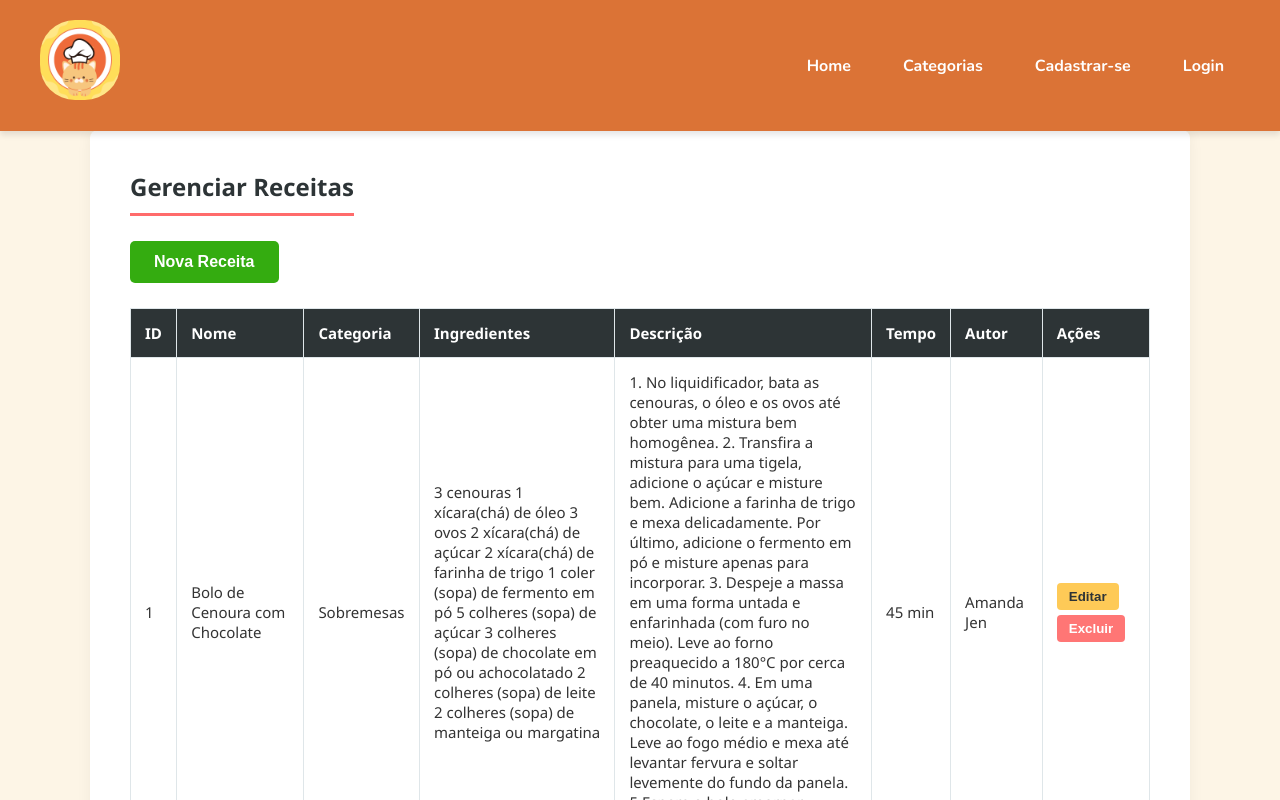
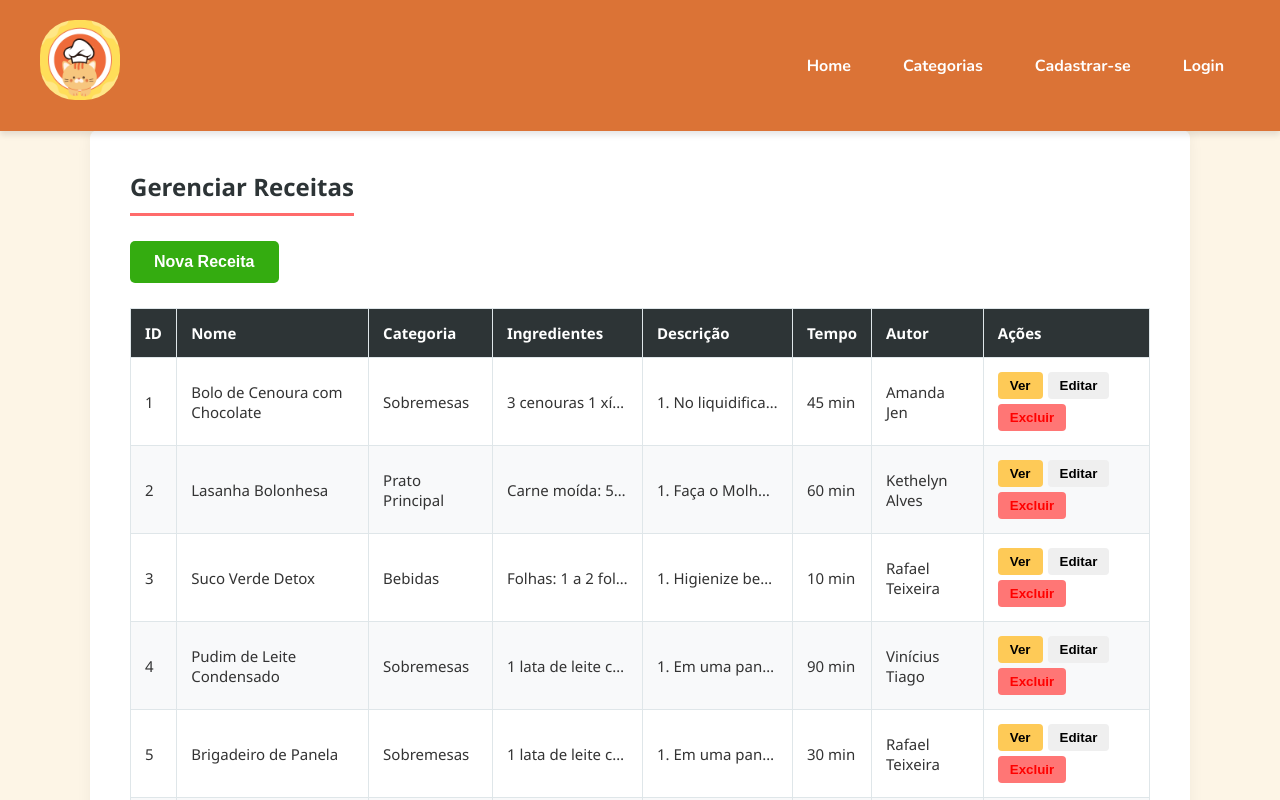
Before and after one commit to rafaeltpaulino/projeto-final-SPODWE2, a React (Create React App) app in the folder tudodebom/: page /tabela_receitas in a window 1280 px wide. Shown: the top 800 px of the page. Built offline with nearby package versions, Linux system fonts and the light colour scheme.

Commit message:
Update TabelaReceitas.js

```diff
--- a/tudodebom/src/components/TabelaReceitas.js
+++ b/tudodebom/src/components/TabelaReceitas.js
@@ -1,4 +1,5 @@
 import React, { useState } from "react";
+import { useNavigate } from 'react-router-dom';
 
 const TabelaReceitas = (props) => {
   const [novaReceita, setNovaReceita] = useState({
@@ -13,9 +14,7 @@ const TabelaReceitas = (props) => {
   });
 
   const [exibirFormulario, setExibirFormulario] = useState(false);
-
   const [edicao, setEdicao] = useState(false);
-
   const resetarFormulario = () => {
     setEdicao(false);
     setNovaReceita({
@@ -27,7 +26,7 @@ const TabelaReceitas = (props) => {
       tempo: null,
       autor: '',
       imagem: ''
-    })
+    });
     setExibirFormulario(false);
   };
 
@@ -41,25 +40,41 @@ const TabelaReceitas = (props) => {
       descricao: receita.descricao,
       tempo: receita.tempo,
       autor: receita.autor
-    })
+    });
     setExibirFormulario(true);
   };
 
+  const navigate = useNavigate();
+
   const handleReceitaForm = (e) => {
     e.preventDefault();
+
+    // 1. Descobre quem é o usuário selecionado no formulário para pegar o ID dele
+    const usuarioSelecionado = props.usuarios.find(u => u.nome === novaReceita.autor);
+
+    // 2. Monta o objeto final da receita garantindo que o autor_id exista
+    const receitaParaSalvar = {
+      ...novaReceita,
+      // Se achou o usuário no select, usa o ID dele. Se não, usa o ID da sessão como segurança.
+      autor_id: usuarioSelecionado ? usuarioSelecionado.id : Number(sessionStorage.getItem('usuarioId')),
+      // Garante que receitas novas comecem com nota zero
+      nota_media: edicao ? novaReceita.nota_media : 0,
+      quantidade_avaliacoes: edicao ? novaReceita.quantidade_avaliacoes : 0
+    };
+
     if(!edicao) {
-      props.adicionarReceita(novaReceita);
-      alert(`Receita de ${novaReceita.nome} inserida com sucesso!`);
+      props.adicionarReceita(receitaParaSalvar);
+      alert(`Receita de ${receitaParaSalvar.nome} inserida com sucesso!`);
     } else {
-      props.editarReceita(novaReceita);
-      alert(`Receita atualizada para ${novaReceita.nome} com sucesso!`);
+      props.editarReceita(receitaParaSalvar);
+      alert(`Receita atualizada para ${receitaParaSalvar.nome} com sucesso!`);
     }
 
     resetarFormulario();
   }
 
   return (
-    <main className="principal">
+    <main className={props.modoInterno ? "" : "principal"}>
       <h2>Gerenciar Receitas</h2>
 
       <button
@@ -83,7 +98,7 @@ const TabelaReceitas = (props) => {
               <select value={novaReceita.categoria} onChange={(e) => setNovaReceita({...novaReceita, categoria: e.target.value})} required>
               <option value="">Selecione uma categoria...</option>
               {props.categorias.map((categoria) =>
-                <option value={categoria.nome}>
+                <option key={categoria.id} value={categoria.nome}>
                   {categoria.nome}
                 </option>
               )}
@@ -102,7 +117,7 @@ const TabelaReceitas = (props) => {
 
           <div style={{ marginBottom: "10px" }}>
             <label>Tempo de Preparo: </label>
-            <input type="text" value={novaReceita.tempo} onChange={(e) => setNovaReceita({ ...novaReceita, tempo: e.target.value })} placeholder="Ex: 45min" required />
+            <input type="text" value={novaReceita.tempo} onChange={(e) => setNovaReceita({ ...novaReceita, tempo: e.target.value })} placeholder="Ex: 45" required />
           </div>
 
           <div style={{ marginBottom: "10px" }}>
@@ -110,7 +125,7 @@ const TabelaReceitas = (props) => {
             <select value={novaReceita.autor} onChange={(e) => setNovaReceita({ ...novaReceita, autor: e.target.value })} required>
               <option value="">Selecione um autor...</option>
               {props.usuarios.map((usuario) =>
-                <option value={usuario.nome}>
+                <option key={usuario.id} value={usuario.nome}>
                   {usuario.nome}
                 </option>
               )}
@@ -118,11 +133,11 @@ const TabelaReceitas = (props) => {
           </div>
 
           <div style={{ marginBottom: "10px" }}>
-            <label>Imagem: </label>
+            <label>Imagem (URL ou caminho local): </label>
             <input type="text" value={novaReceita.imagem} onChange={(e) => setNovaReceita({ ...novaReceita, imagem: e.target.value })} />
           </div>
 
-          <button type="submit" style={{ cursor: "pointer" }}>
+          <button type="submit" style={{ cursor: "pointer" }} className="btn-ver">
             {edicao ? "Atualizar Receita" : "Salvar Receita"}
           </button>
         </form>
@@ -147,13 +162,21 @@ const TabelaReceitas = (props) => {
               <td>{receita.id}</td>
               <td>{receita.nome}</td>
               <td>{receita.categoria}</td>
-              <td>{receita.ingredientes}</td>
-              <td>{receita.descricao}</td>
-              <td>{receita.tempo} {'min'}</td>
+              {/* Limitando o texto na tabela para não quebrar o layout */}
+              <td style={{ maxWidth: "150px", overflow: "hidden", textOverflow: "ellipsis", whiteSpace: "nowrap" }}>{receita.ingredientes}</td>
+              <td style={{ maxWidth: "150px", overflow: "hidden", textOverflow: "ellipsis", whiteSpace: "nowrap" }}>{receita.descricao}</td>
+              <td>{receita.tempo} min</td>
               <td>{receita.autor}</td>
               <td>
+                <button
+                  style={{ marginRight: "5px", cursor: "pointer", color: "#000000", fontWeight: "bold" }}
+                  onClick={() => navigate(`/receitas/${receita.id}`)}
+                >
+                  Ver
+                </button>
+
                 <button style={{ marginRight: "5px", cursor: "pointer" }} onClick={() => iniciarEdicao(receita)}>Editar</button>
-                <button style={{ cursor: "pointer" }} onClick={() => props.excluirReceita(receita.id)}>Excluir</button>
+                <button style={{ cursor: "pointer", color: "red" }} onClick={() => props.excluirReceita(receita.id)}>Excluir</button>
               </td>
             </tr>
           ))}
```
